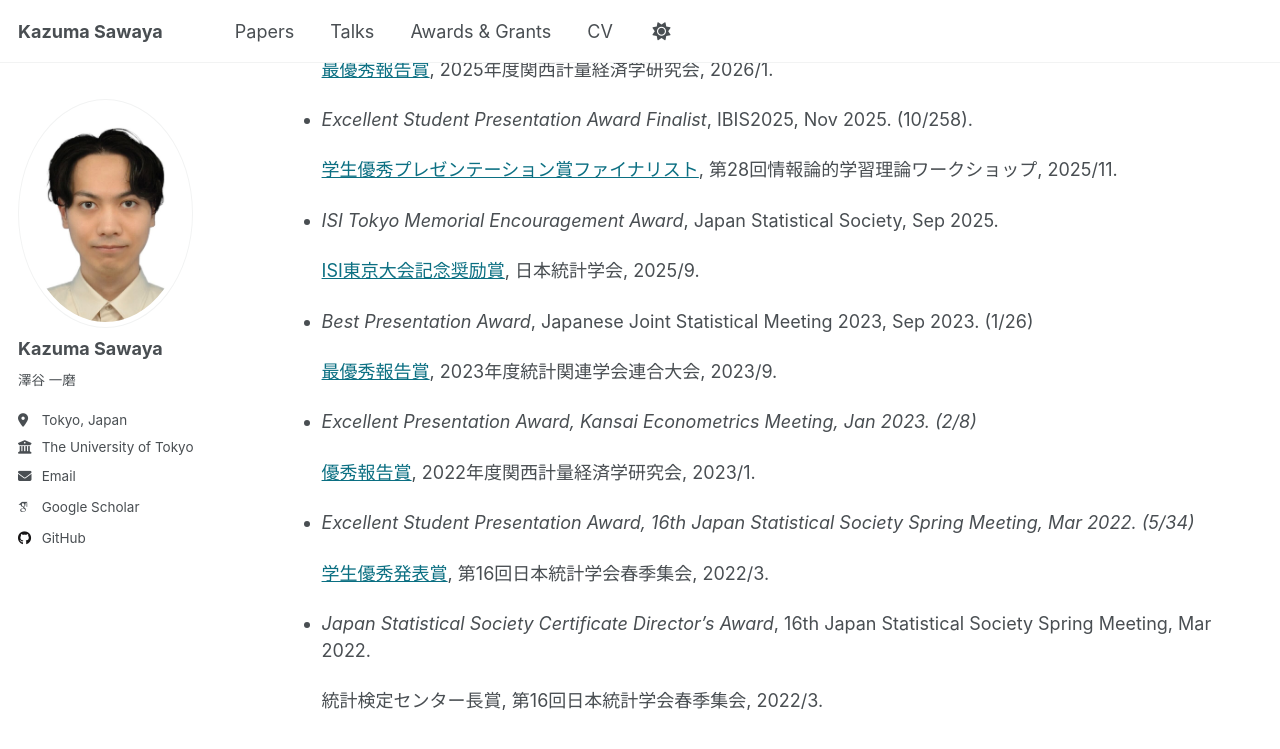
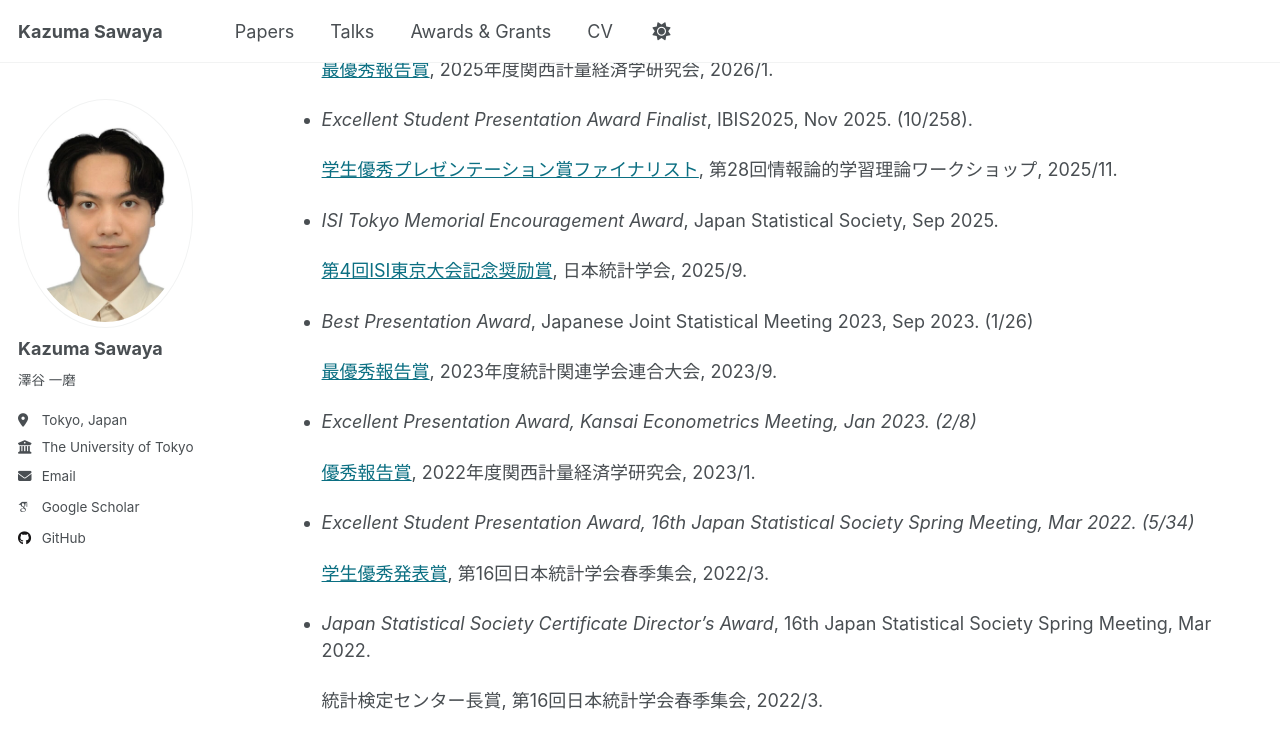
Before and after one commit to sawaya-ka/sawaya-ka.github.io, a Jekyll site: the page built from _pages/awards.md, in a window 1280 px wide and 900 px high, scrolled down 714 px. Shown: the top 749 px of the window. Built offline with Jekyll 4.4.1, drawn with Linux system fonts in a browser that asks for light colours; some web fonts are replaced.

Commit message:
Update awards.md

```diff
--- a/_pages/awards.md
+++ b/_pages/awards.md
@@ -39,7 +39,7 @@ author_profile: true
 
 - *ISI Tokyo Memorial Encouragement Award*, Japan Statistical Society, Sep 2025.
 
-  [ISI東京大会記念奨励賞](https://www.jss.gr.jp/wp-content/uploads/K205.pdf), 日本統計学会, 2025/9.
+  [第4回ISI東京大会記念奨励賞](https://www.jss.gr.jp/wp-content/uploads/K205.pdf), 日本統計学会, 2025/9.
 
 
 - *Best Presentation Award*, Japanese Joint Statistical Meeting 2023, Sep 2023. (1/26)
```
